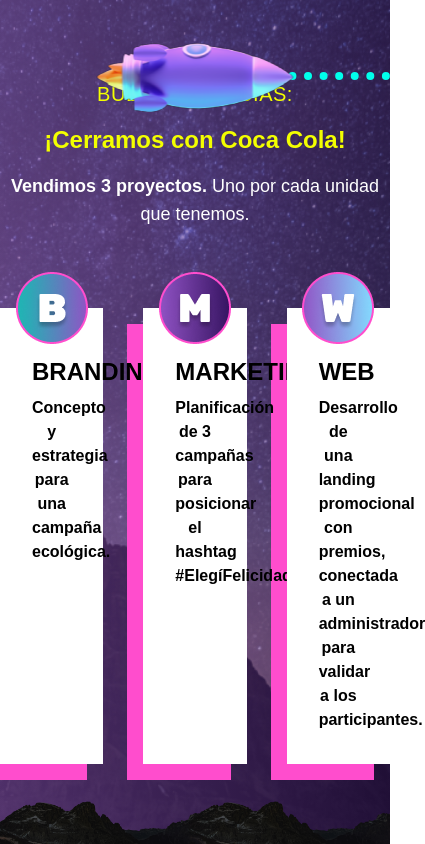
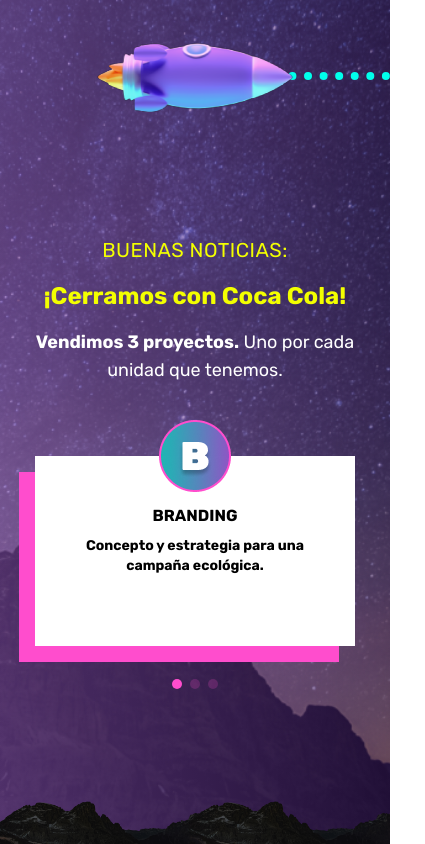
Before and after one commit to Nahuel-NP/Jugate-con-circulo, a React (Vite) app: page /situation in a window 390 px wide. Shown: the whole page, 425 px wide, since content can reach past the window. Built offline with nearby package versions, Linux system fonts and the light colour scheme.

Commit message:
init situation view

```diff
--- a/package.json
+++ b/package.json
@@ -15,6 +15,7 @@
     "react": "^18.2.0",
     "react-dom": "^18.2.0",
     "react-router-dom": "^6.16.0",
+    "swiper": "9.4.1",
     "tailwindcss-animated": "^1.0.1"
   },
   "devDependencies": {
--- a/src/index.css
+++ b/src/index.css
@@ -1,8 +1,8 @@
+@import url('https://fonts.googleapis.com/css2?family=Public+Sans:wght@300;400;700&family=Rubik:ital,wght@0,400;0,500;0,700;0,800;0,900;1,400;1,500;1,700;1,800;1,900&display=swap');
 @tailwind base;
 @tailwind components;
 @tailwind utilities;
 
-@import url('https://fonts.googleapis.com/css2?family=Public+Sans:wght@300;400;700&family=Rubik:ital,wght@0,400;0,500;0,700;0,800;0,900;1,400;1,500;1,700;1,800;1,900&display=swap');
 @keyframes enter-x {
   from {
     transform: translateX(100%)
@@ -47,3 +47,10 @@
   animation: 1.5s linear enter-x;
 
 }
+
+.swiper-pagination-bullet{
+  background-color: #FF4DCD !important;
+  width: 10px !important;
+  height: 10px !important;
+
+}
--- a/src/layouts/MainLayout.tsx
+++ b/src/layouts/MainLayout.tsx
@@ -3,11 +3,11 @@ import { Outlet } from "react-router-dom";
 const MainLayout = () => {
   return (
     <main className="min-h-screen bg-center bg-cover bg-montana font-rubik">
-      <div style={{ viewTransitionName: 'rocket' }}  className="absolute top-0 left-0 z-50 grid w-full h-20 grid-cols-2 before:border-b-8 before:border-c-cyan before:border-dotted before:relative before:col-start-2">
-        <img src="/images/rocket.png" alt="rocket"  className="absolute z-50 -translate-x-1/2 rocket-animation top-1/2 left-1/2"/>
+      <div style={{ viewTransitionName: 'rocket' }} className="absolute top-0 left-0 z-50 grid w-full h-20 grid-cols-2 before:border-b-8 before:border-c-cyan before:border-dotted before:relative before:col-start-2">
+        <img src="/images/rocket.png" alt="rocket" className="absolute z-50 w-full max-w-[200px] -translate-x-1/2 rocket-animation top-1/2 left-1/2" />
       </div>
         <Outlet />
-      <img style={{ viewTransitionName: 'mountains' }} src="/images/backgrounds/montana/front.png" className="fixed bottom-0 z-50 w-full" loading="lazy" decoding="async" alt="mountains" />
+      <img style={{ viewTransitionName: 'mountains' }} src="/images/backgrounds/montana/front.png" className="fixed bottom-0 z-10 w-full " loading="lazy" decoding="async" alt="mountains" />
     </main>
   );
 }
--- a/src/pages/Home.tsx
+++ b/src/pages/Home.tsx
@@ -14,7 +14,7 @@ const Home = () => {
   return (
     <div className="relative z-10 flex flex-col items-center justify-center w-full min-h-screen gap-10 bg-center bg-cover " style={{ viewTransitionName: 'view', background: 'linear-gradient(90deg, rgba(29, 183, 179, 0.50) 0%, rgba(45, 169, 182, 0.50) 19%, rgba(88, 132, 188, 0.50) 56%, rgba(145, 83, 197, 0.50) 100% )' }}>
         <img src="/images/title.svg" alt="Jugate Con Circulo" className="w-full max-w-xs md:max-w-xl" />
-      <button onClick={() => handleRoute('/situation')} className="p-2 text-white bg-red-500 rounded-md">Iniciar</button>
+      <button onClick={() => handleRoute('/situation')} className="px-4 py-2 text-lg font-bold text-black uppercase transition-transform rounded-md hover:scale-105 bg-c-yellow">Iniciar</button>
     </div>
   );
 }
--- a/src/pages/Situation.tsx
+++ b/src/pages/Situation.tsx
@@ -1,28 +1,74 @@
+import { Swiper, SwiperSlide } from 'swiper/react';
+
+// eslint-disable-next-line @typescript-eslint/ban-ts-comment
+//@ts-ignore
+import { Pagination } from 'swiper';
+import 'swiper/css';
+import "swiper/css/pagination";
+import { useMediaQuery } from '../hooks/useMediaQuery';
+
+
+
+
 
 const Situation = () => {
   const items = [
     { title: 'Branding', image: '/images/icons/B.png', description: 'Concepto y estrategia para una campaña ecológica.' },
     { title: 'Marketing', image: '/images/icons/M.png', description: 'Planificación de 3 campañas para posicionar el hashtag #ElegíFelicidad' },
     { title: 'Web', image: '/images/icons/W.png', description: 'Desarrollo de una landing promocional con premios, conectada a un administrador para validar a los participantes.' }]
+
+ const isDesktop = useMediaQuery('(min-width: 768px)')
   return (
 
-    <section className="grid min-h-screen place-items-center" style={{ viewTransitionName: 'view', background: 'linear-gradient(90deg, rgba(145, 83, 197, 0.50) 0%, rgba(53, 19, 96, 0.50) 99.99%)' }} >
-      <div className="flex flex-col gap-4 text-center">
+    <section className="flex items-center justify-center w-full min-h-screen pt-24 md:pt-0" style={{ viewTransitionName: 'view', background: 'linear-gradient(90deg, rgba(145, 83, 197, 0.50) 0%, rgba(53, 19, 96, 0.50) 99.99%)' }} >
+      <div className="container flex flex-col items-center justify-center gap-4 p-4 text-center ">
         <h2 className="text-xl tracking-wide uppercase text-c-yellow">
           BUENAS NOTICIAS:
         </h2>
         <h3 className="text-2xl font-bold text-c-yellow">¡Cerramos con Coca Cola!</h3>
         <p className="text-lg text-white"> <span className="font-bold">Vendimos 3 proyectos.</span>  Uno por cada unidad que tenemos.</p>
-        <div className="grid grid-cols-3 gap-10 mt-16">
+
+        {
+
+          isDesktop ? (
+            <div className="z-30 hidden gap-10 p-4 mx-auto mt-16 xl:gap-20 md:grid md:grid-cols-3">
               {
                 items.map((item, index) => (
-              <div key={index} className="relative max-w-sm p-8 bg-white before:w-full before:h-full before:absolute before:bg-c-magenta before:-z-10 before:-left-4 before:top-4">
+                  <div key={index} className="relative max-w-xs p-8 bg-white md:max-w-sm before:w-full before:h-full before:absolute before:bg-c-magenta before:-z-10 before:-left-4 before:top-4">
                     <img src={item.image} alt={item.title} className="absolute top-0 -translate-x-1/2 -translate-y-1/2 left-1/2" />
-                <h4 className="mt-4 text-2xl font-bold uppercase">{item.title}</h4>
-                <p className="mt-2 font-semibold">{item.description}</p>
+                    <h4 className="mt-4 font-bold uppercase lg:text-2xl">{item.title}</h4>
+                    <p className="mt-2 text-sm font-semibold lg:text-base">{item.description}</p>
                   </div>))
               }
             </div>
+          )
+            :
+
+            <Swiper
+              className='relative w-full mx-auto mt-4 '
+              spaceBetween={5}
+              scrollbar={{ enabled: false }}
+              slidesPerView={1}
+              modules={[Pagination]}
+              pagination={{ clickable: true }}
+              onSlideChange={() => console.log('slide change')}
+              onSwiper={(swiper) => console.log(swiper)}
+            >
+              {
+                items.map((item, index) => (
+                  <SwiperSlide key={index} className='pt-10 pb-14'>
+                    <div className="relative min-h-[190px] max-w-xs p-8 mx-auto bg-white md:max-w-sm before:w-full before:h-full before:absolute before:bg-c-magenta before:-z-10 before:-left-4 before:top-4">
+                      <img src={item.image} alt={item.title} className="absolute top-0 -translate-x-1/2 -translate-y-1/2 left-1/2" />
+                      <h4 className="mt-4 font-bold uppercase md:text-2xl">{item.title}</h4>
+                      <p className="mt-2 text-sm font-semibold md:text-base">{item.description}</p>
+                    </div>
+                  </SwiperSlide>
+                ))
+              }
+            </Swiper>
+
+        }
+
       </div>
     </section>
 
```
Also changed, not shown: 1 other file (tests, documents, lock files or other folders). Lines whose indentation alone changed are shown as unchanged.
